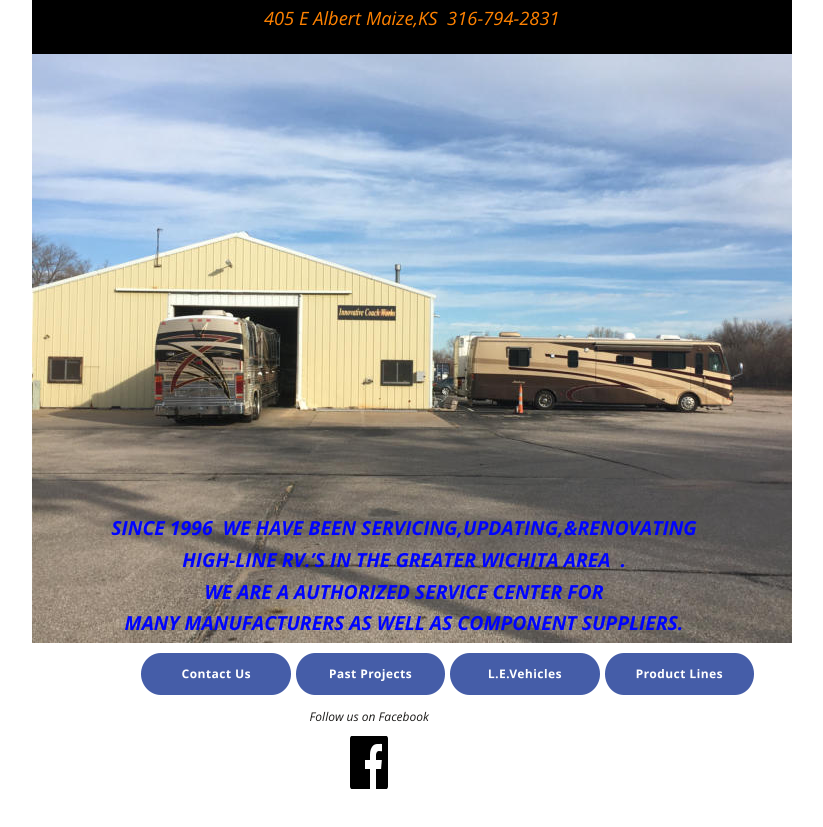
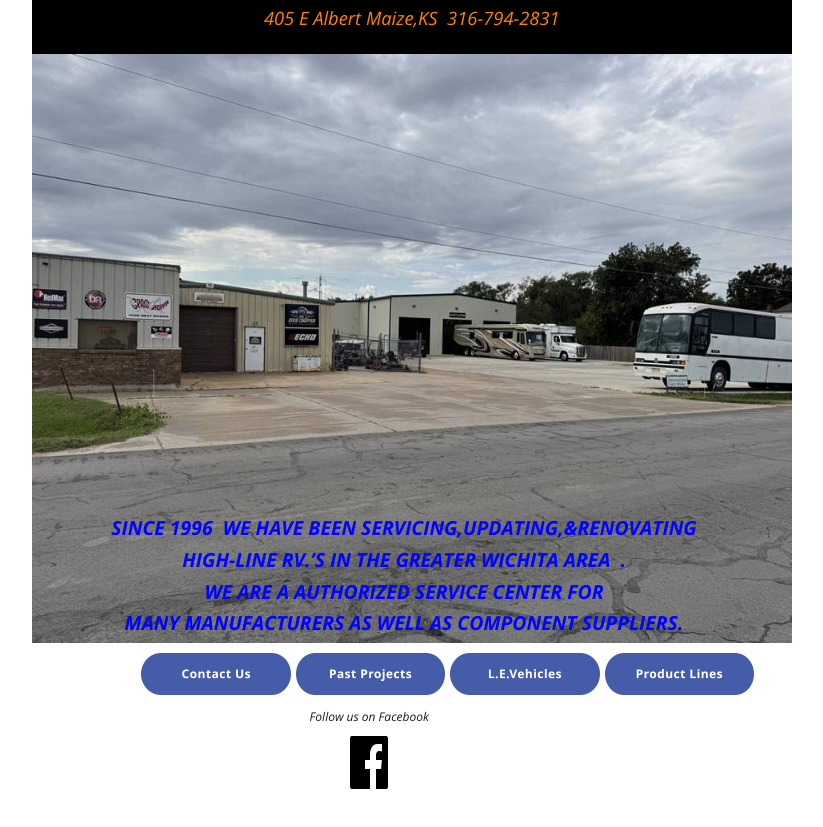
Before and after one commit to fulgore66/testICW, a plain HTML site: page index.htm in a window 1280 px wide. Shown: the part 75-902 px from the top of the page, without its empty margins (294-1117 px from the left). Drawn offline with nearby package versions, Linux system fonts and the light colour scheme; a script that the page names is missing.

Commit message:
Update index.htm

```diff
--- a/index.htm
+++ b/index.htm
@@ -31,7 +31,7 @@
   <span class="xr_tc Normal_text xr_s1" style="left: 159.96px; top: -35.5px; width: 440px;">Innovative CoachWorks Inc.</span>
   <span class="xr_tc Normal_text xr_s2" style="left: 199.27px; top: 18.78px; width: 361px;">405 E Albert Maize,KS  316-794-2831</span>
  </div>
- <img class="xr_rn_ xr_ap" src="index_htm_files/5.jpg" alt="" title="" style="left:0px;top:129px;width:760px;height:589px;"/>
+ <img class="xr_rn_ xr_ap" src="index_htm_files/icw2.jpg" alt="" title="" style="left:0px;top:129px;width:760px;height:589px;"/>
  <div class="xr_txt Normal_text xr_s3" style="position: absolute; left:372px; top:610px; width:579px; height:10px;">
   <span class="xr_tc Normal_text xr_s3" style="left: -319px; top: -20.76px; width: 638px;">Since 1996  we have been servicing,updating,&amp;renovating</span>
   <span class="xr_tc Normal_text xr_s3" style="left: -242.33px; top: 10.98px; width: 485px;">high-line RV.’s in the greater Wichita area  .</span>
@@ -81,4 +81,5 @@
 <!--[if lt IE 7]><script src="index_htm_files/png.js"></script><![endif]-->
 <!--[if IE]><script>xr_aeh()</script><![endif]--><!--[if !IE]>--><script>xr_htm();repMobFonts();window.addEventListener('load', xr_aeh, false);</script><!--<![endif]-->
 </body>
+
 </html>
```
